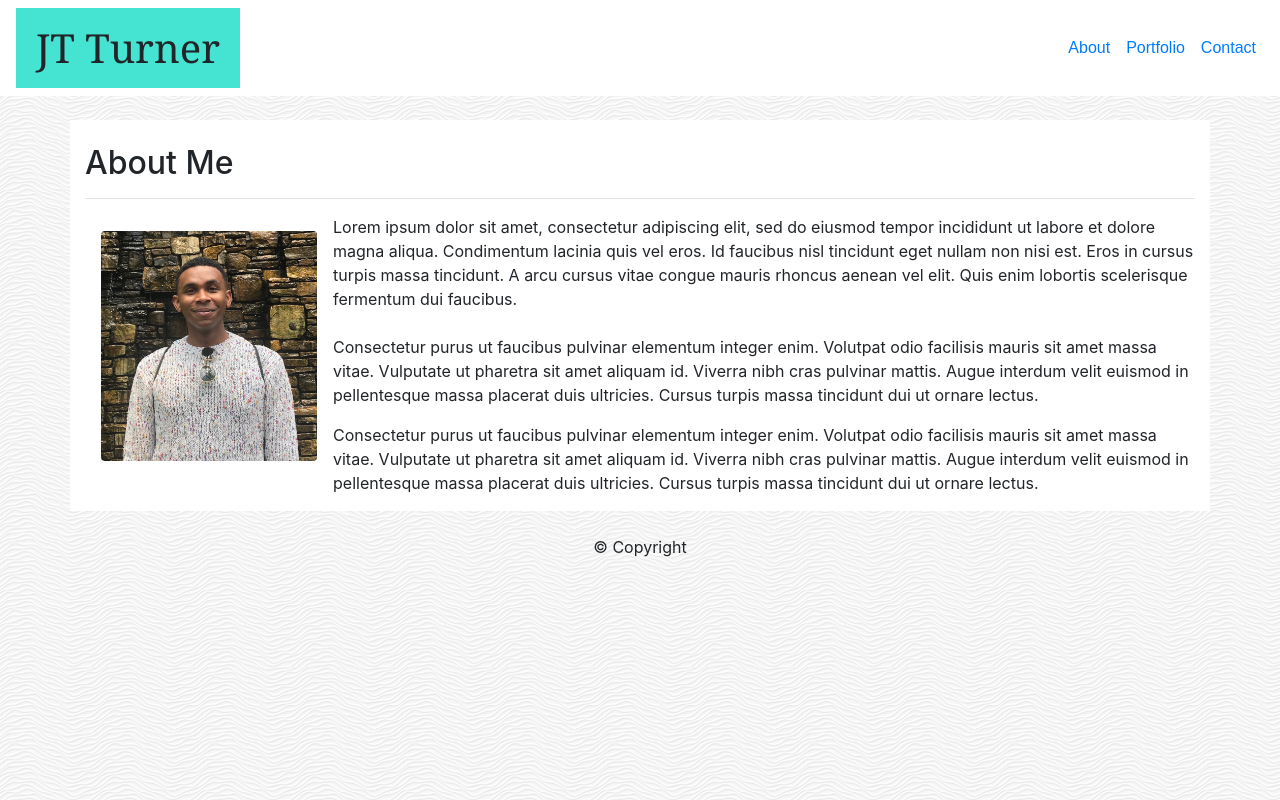
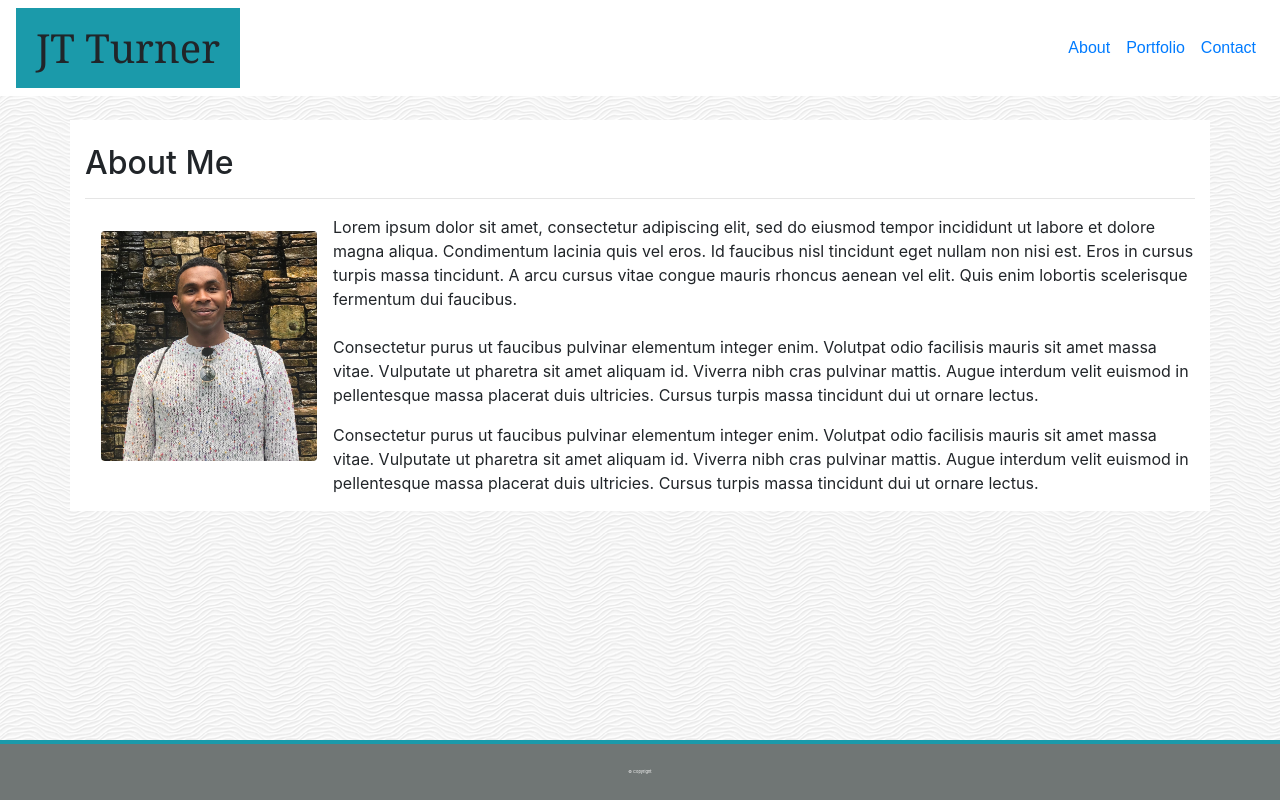
Before and after one commit to javierturner/responsiveportfolio, a plain HTML site: page index.html in a window 1280 px wide. Drawn offline with nearby package versions, Linux system fonts and the light colour scheme.

```diff
--- a/assets/css/style.css
+++ b/assets/css/style.css
@@ -5,7 +5,7 @@
 /* name in navbar */
 .navbar-brand {
     color: #ffffff;
-    background-color: #45E3D1;
+    background-color: #1B9AAA;
     font-family: 'Georgia', Times, 'Times New Roman', serif;
     height: 80px;
     font-size: 40px;
@@ -15,7 +15,21 @@
 
 /* links */
 #navbarNavAltMarkup {
-    color: #777777;
+    color: #707675;
     font-family: 'Arial', 'Helvetica Neue', Helvetica, sans-serif;
     font-size: 16px;
 }
+
+
+
+#footer {
+    background-color: #707675;
+    color: #ffffff;
+    position: fixed;
+    bottom: 0;
+    width: 100%;
+    border-top: 4px solid #1B9AAA;
+    height: 60px;
+    font-size: 4px;
+    padding: 25px;
+}
```
